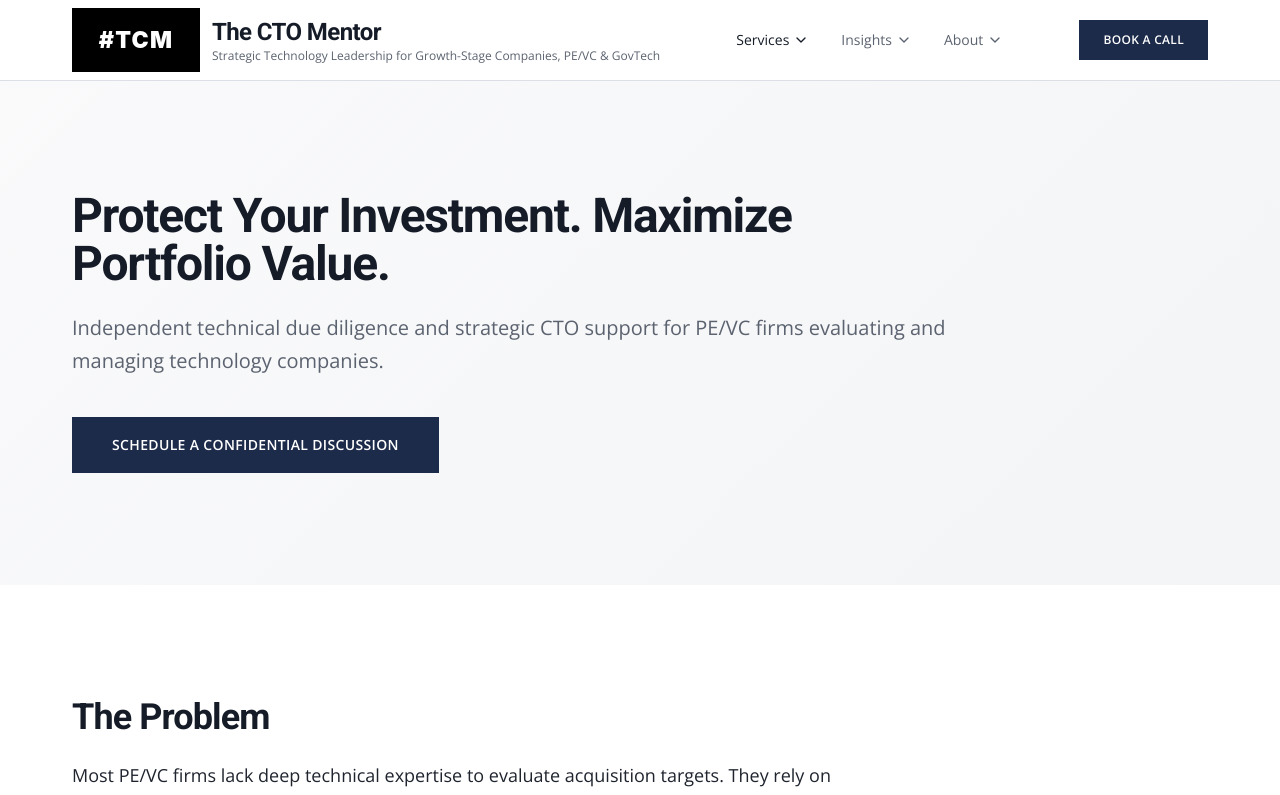
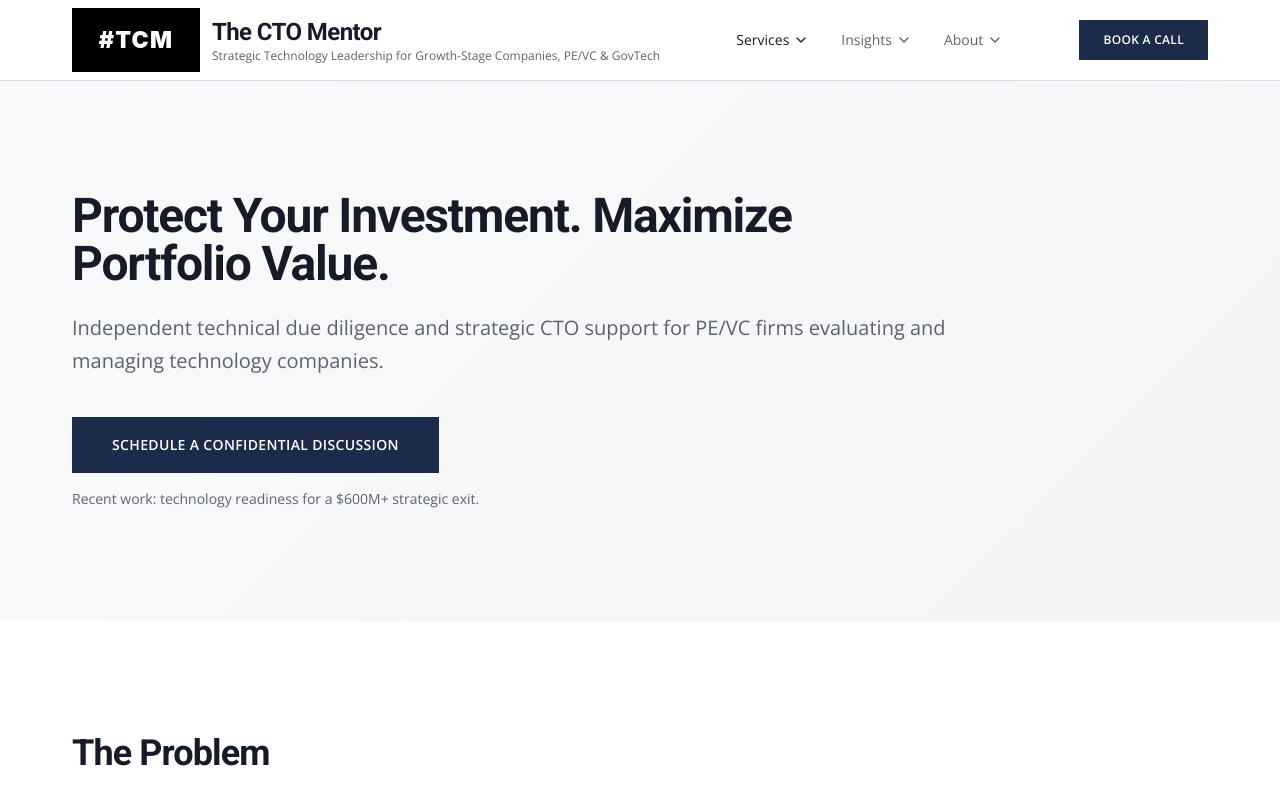
Before and after one commit to asimmohammad/ctomentor, a Next.js app: page /investors in a window 1280 px wide. Shown: the top 795 px of the page. Built offline with nearby package versions, Linux system fonts and the light colour scheme.

Commit message:
Highlight 00M exit case study for PE/VC investors
Made-with: Cursor

```diff
--- a/src/app/investors/page.tsx
+++ b/src/app/investors/page.tsx
@@ -38,6 +38,9 @@ export default function InvestorsPage() {
                 </Button>
               </Link>
             </div>
+            <p className="mt-4 text-sm font-body text-subtle">
+              Recent work: technology readiness for a $600M+ strategic exit.
+            </p>
           </div>
         </div>
       </section>
```
